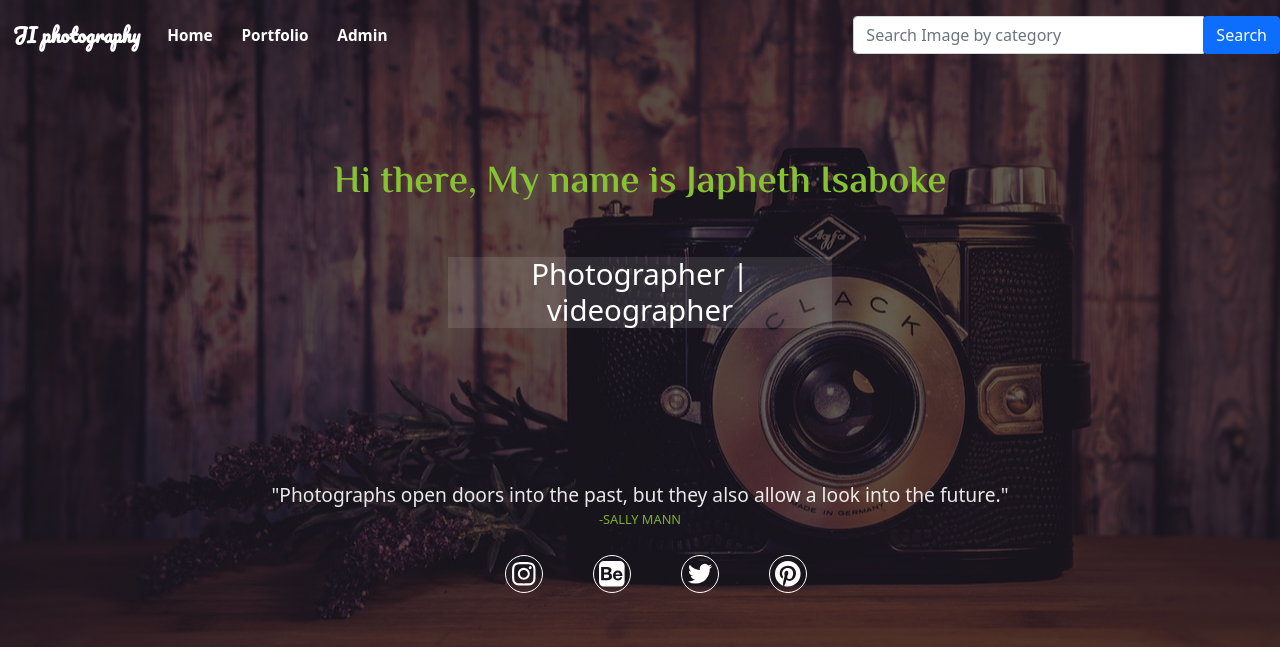
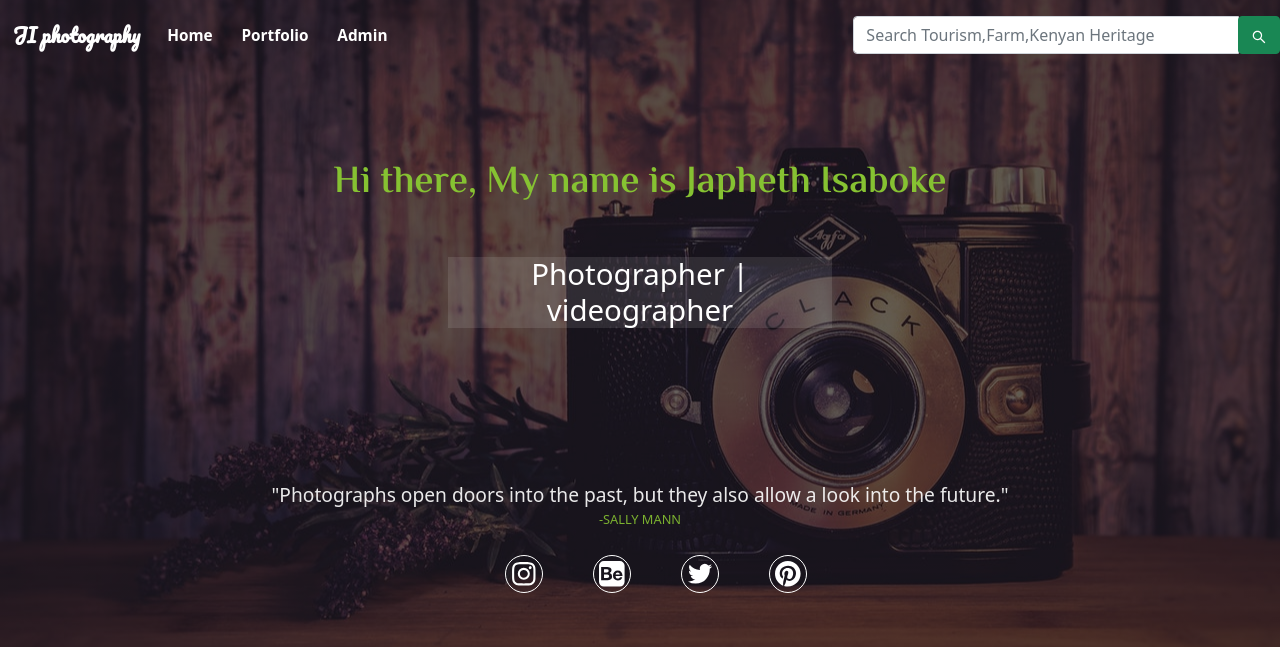
Before and after one commit to JoyChristine/Gallery, a Django app: page / in a window 1280 px wide. Shown: the top 647 px of the page. Run offline with Django 4.2, Linux system fonts and the light colour scheme; data that the repository does not hold is empty; some libraries are stand-ins or nearby versions.

Commit message:
change search placeholder

```diff
--- a/art/templates/all/index.html
+++ b/art/templates/all/index.html
@@ -6,6 +6,7 @@
     <meta charset="UTF-8">
     <meta http-equiv="X-UA-Compatible" content="IE=edge">
     <meta name="viewport" content="width=device-width, initial-scale=1.0">
+    <script src="https://ajax.googleapis.com/ajax/libs/jquery/3.3.1/jquery.min.js"></script>
     <link href="https://cdn.jsdelivr.net/npm/bootstrap@5.0.2/dist/css/bootstrap.min.css" rel="stylesheet" integrity="sha384-EVSTQN3/azprG1Anm3QDgpJLIm9Nao0Yz1ztcQTwFspd3yD65VohhpuuCOmLASjC" crossorigin="anonymous">
     <script src="https://kit.fontawesome.com/dbed6b6114.js" crossorigin="anonymous"></script>
     <script src="https://code.iconify.design/2/2.2.1/iconify.min.js"></script>
@@ -46,9 +47,9 @@
         <div class="col-sm-4 col-md-4 navbar-right ">
             <form class="navbar-form " role="search"  action="{% url 'search' %}" >
                 <div class="input-group">
-                    <input type="text" class="form-control" placeholder="Search Image by category" name="image" >
+                    <input type="text" class="form-control" placeholder="Search Tourism,Farm,Kenyan Heritage" name="image" >
                     <div class="input-group-btn">
-                        <button class="btn btn-primary" type="submit" >Search</button>
+                        <button class="btn btn-success" type="submit" ><svg xmlns="http://www.w3.org/2000/svg" aria-hidden="true" role="img" width="1em" height="1em" preserveAspectRatio="xMidYMid meet" viewBox="0 0 1024 1024"><path fill="currentColor" d="M909.6 854.5L649.9 594.8C690.2 542.7 712 479 712 412c0-80.2-31.3-155.4-87.9-212.1c-56.6-56.7-132-87.9-212.1-87.9s-155.5 31.3-212.1 87.9C143.2 256.5 112 331.8 112 412c0 80.1 31.3 155.5 87.9 212.1C256.5 680.8 331.8 712 412 712c67 0 130.6-21.8 182.7-62l259.7 259.6a8.2 8.2 0 0 0 11.6 0l43.6-43.5a8.2 8.2 0 0 0 0-11.6zM570.4 570.4C528 612.7 471.8 636 412 636s-116-23.3-158.4-65.6C211.3 528 188 471.8 188 412s23.3-116.1 65.6-158.4C296 211.3 352.2 188 412 188s116.1 23.2 158.4 65.6S636 352.2 636 412s-23.3 116.1-65.6 158.4z"/></svg></button>
                       </div>
                 </div>
             </form>
@@ -92,6 +93,7 @@
 
     </div>
     {%endfor %} -->
+    <!-- <b>Categories : Tourism,Farm,Kenyan Heritage</b> -->
         <div class = "gallery">
 
 
@@ -122,8 +124,16 @@
 
                             </div>
                             <div class="modal-footer">
-                                <input type="text" value="{{item.image.url}}" id="{{item.id}}.url" style="width:110vw">
-                                <button type="button" class="btn btn-default" onclick="mylink('{{item.id}}.url')" >Copy link</button>
+                                <input type="text" value="{{item.image.url}}" id="{{item.id}}.url" class="link" style="width:110vw">
+                                <button type="button" onclick="myFunc()"   class="btn btn-primary"  >Copy link</button>
+                                <script>
+                                    function myFunc() {
+                                        var copyText = document.getElementById("{{item.id}}.url");
+                                        copyText.select();
+                                        navigator.clipboard.writeText(copyText.value);
+                                        alert("Image Url copied to clipboard");
+                                    }
+                                </script>
                             </div>
                         </div>
                     </div>
@@ -177,6 +187,7 @@
 
 
 {%endblock%}
+<script src="https://ajax.googleapis.com/ajax/libs/jquery/3.3.1/jquery.min.js"></script>
 <script src="https://ajax.googleapis.com/ajax/"></script>
 <script src="https://code.jquery.com/jquery-3.4.1.slim.min.js" integrity="sha384-J6qa4849blE2+poT4WnyKhv5vZF5SrPo0iEjwBvKU7imGFAV0wwj1yYfoRSJoZ+n" crossorigin="anonymous"></script>
     <script src="https://cdn.jsdelivr.net/npm/popper.js@1.16.0/dist/umd/popper.min.js" integrity="sha384-Q6E9RHvbIyZFJoft+2mJbHaEWldlvI9IOYy5n3zV9zzTtmI3UksdQRVvoxMfooAo" crossorigin="anonymous"></script>
```
